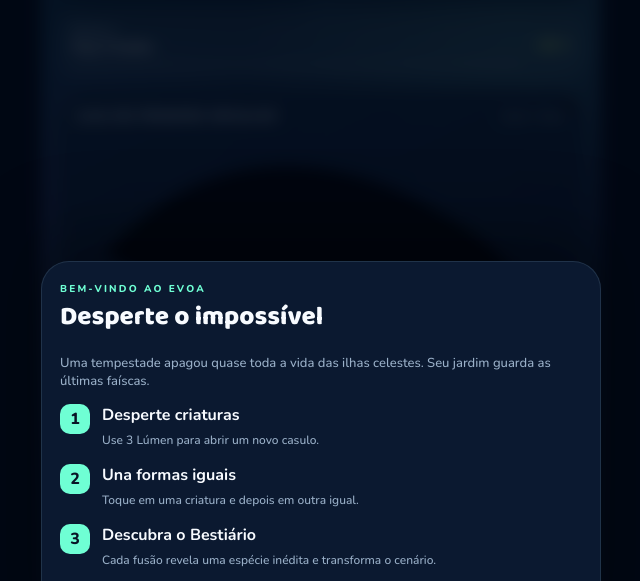
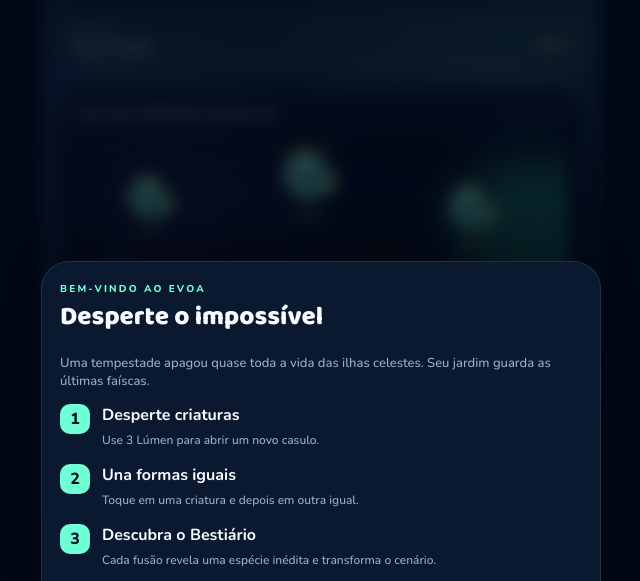
Before and after one commit to Herissonfr/Jogo-merge-2, a plain HTML site: page index.html in a window 1280 px wide. Shown: the part 141-722 px from the top of the page, without its empty margins (319-959 px from the left). Drawn offline with nearby package versions, Linux system fonts and the light colour scheme.

Commit message:
style: criar universo flutuante e rotas cósmicas

```diff
--- a/styles.css
+++ b/styles.css
@@ -92,19 +92,64 @@ h1 span { color: var(--lime); }
 .island-head { display: flex; justify-content: space-between; align-items: center; margin: 0 2px 13px; }
 .island-head div:first-child { color: #dceafa; font-size: 12px; font-weight: 800; letter-spacing: .08em; text-transform: uppercase; }
 .hint { color: var(--muted); font-size: 10px; }
-.board { display: grid; grid-template-columns: repeat(4, 1fr); gap: 8px; }
-.cell {
-  position: relative; aspect-ratio: .86; min-width: 0; padding: 0; border: 1px solid rgba(186, 237, 255, .1);
-  border-radius: 20px; background: rgba(0, 8, 24, .3); cursor: pointer; overflow: hidden;
-  transition: transform .16s ease, border-color .16s ease, background .16s ease;
+.space-map-card { padding: 14px; background: linear-gradient(155deg, rgba(10,25,51,.94), rgba(4,11,29,.92)); }
+.cosmic-map {
+  position: relative; height: clamp(430px, 55dvh, 510px); overflow: hidden; border: 1px solid rgba(172,234,255,.1);
+  border-radius: 24px; isolation: isolate; background:
+    radial-gradient(circle at 47% 47%, rgba(93,255,220,.1) 0 3%, transparent 18%),
+    radial-gradient(ellipse at 20% 15%, rgba(125,95,255,.18), transparent 35%),
+    radial-gradient(ellipse at 85% 73%, rgba(40,195,255,.13), transparent 32%),
+    linear-gradient(160deg, #07162d, #050b20 68%, #090721);
+  box-shadow: inset 0 0 50px rgba(0,0,0,.42);
 }
-.cell::after { content: ''; position: absolute; inset: 9px; border: 1px dashed rgba(187,238,255,.07); border-radius: 14px; }
-.cell:active { transform: scale(.96); }
-.cell.selected { border-color: var(--mint); background: rgba(111,255,212,.1); box-shadow: 0 0 0 2px rgba(111,255,212,.11), 0 0 25px rgba(111,255,212,.12); }
-.cell.merge-target { animation: targetPulse .7s ease infinite alternate; }
-@keyframes targetPulse { to { border-color: var(--lime); transform: translateY(-3px); } }
-.cell.just-born .creature { animation: birth .5s cubic-bezier(.15,.9,.3,1.4); }
+.cosmic-map::before, .cosmic-map::after {
+  content: ''; position: absolute; inset: 0; z-index: -1; pointer-events: none;
+  background-image: radial-gradient(circle, rgba(236,255,252,.8) 0 1px, transparent 1.5px);
+  background-size: 31px 37px; opacity: .34;
+}
+.cosmic-map::after { background-size: 67px 59px; background-position: 13px 19px; opacity: .22; animation: starDrift 18s linear infinite; }
+@keyframes starDrift { to { transform: translateY(59px); } }
+.nebula { position: absolute; z-index: -1; border-radius: 50%; filter: blur(18px); opacity: .35; animation: nebulaBreathe 8s ease-in-out infinite alternate; }
+.nebula-one { width: 180px; height: 110px; left: -48px; top: 43%; background: #6551ff; transform: rotate(25deg); }
+.nebula-two { width: 170px; height: 130px; right: -65px; top: 7%; background: #2ed5b2; animation-delay: -4s; }
+@keyframes nebulaBreathe { to { opacity: .55; transform: scale(1.15) rotate(12deg); } }
+.moon { position: absolute; z-index: 0; border-radius: 50%; pointer-events: none; box-shadow: inset -8px -9px 13px rgba(0,0,0,.28), 0 0 22px rgba(150,234,255,.09); }
+.moon::after { content: ''; position: absolute; width: 20%; height: 20%; left: 24%; top: 23%; border-radius: 50%; background: rgba(2,12,31,.24); box-shadow: 16px 14px 0 -2px rgba(2,12,31,.18); }
+.moon-one { width: 42px; height: 42px; left: 5%; top: 27%; background: #60779b; opacity: .45; }
+.moon-two { width: 26px; height: 26px; right: 10%; top: 62%; background: #a576b6; opacity: .38; }
+.orbit-routes { position: absolute; inset: 0; z-index: 0; width: 100%; height: 100%; overflow: visible; pointer-events: none; }
+.orbit-routes path, .orbit-routes circle { fill: none; stroke: rgba(111,255,212,.18); stroke-width: .42; stroke-dasharray: 1.5 2.3; vector-effect: non-scaling-stroke; }
+.orbit-routes .orbit-secondary { stroke: rgba(154,132,255,.17); stroke-dasharray: .8 3; }
+.orbit-routes circle { stroke: rgba(218,255,126,.09); stroke-dasharray: 1 4; }
+.map-core { position: absolute; z-index: 1; left: 47%; top: 47%; width: 54px; height: 54px; display: grid; place-items: center; border: 1px solid rgba(111,255,212,.16); border-radius: 50%; background: radial-gradient(circle, rgba(111,255,212,.16), rgba(7,18,40,.72) 60%); transform: translate(-50%,-50%); pointer-events: none; }
+.map-core::before, .map-core::after { content: ''; position: absolute; inset: -7px; border: 1px solid rgba(111,255,212,.11); border-radius: 50%; animation: coreSpin 8s linear infinite; }
+.map-core::after { inset: -15px; border-style: dashed; animation-direction: reverse; animation-duration: 13s; }
+.map-core i { width: 10px; height: 10px; border-radius: 50%; background: var(--mint); box-shadow: 0 0 18px var(--mint); }
+.map-core span { position: absolute; top: 60px; color: rgba(186,255,239,.45); font-size: 7px; font-weight: 900; letter-spacing: .24em; }
+@keyframes coreSpin { to { transform: rotate(360deg); } }
+.orbit-slot {
+  position: absolute; z-index: 3; left: var(--x); top: var(--y); width: 76px; height: 88px; padding: 0; border: 0;
+  border-radius: 50%; color: inherit; background: transparent; cursor: pointer; transform: translate(-50%,-50%) scale(var(--scale));
+  transition: filter .18s ease; overflow: visible;
+}
+.orbit-slot::before { content: ''; position: absolute; inset: 12px 8px 6px; border: 1px solid transparent; border-radius: 50%; transition: border-color .2s, box-shadow .2s, background .2s; }
+.orbit-slot:active { filter: brightness(1.25); }
+.orbit-slot.selected::before { border-color: var(--mint); background: rgba(111,255,212,.08); box-shadow: 0 0 0 4px rgba(111,255,212,.05), 0 0 28px rgba(111,255,212,.28); }
+.orbit-slot.merge-target::before { border-color: rgba(223,255,115,.7); box-shadow: 0 0 25px rgba(223,255,115,.25); animation: targetPulse .65s ease infinite alternate; }
+@keyframes targetPulse { to { opacity: .35; transform: scale(1.12); } }
+.orbit-slot .creature { animation: beingFloat 5s ease-in-out infinite; animation-delay: var(--delay); }
+.orbit-slot:nth-of-type(odd) .creature { animation-duration: 6.2s; }
+@keyframes beingFloat { 0%,100% { transform: translateY(-3px) rotate(-1.5deg); } 50% { transform: translateY(5px) rotate(1.8deg); } }
+.orbit-slot.just-born .creature { animation: birth .5s cubic-bezier(.15,.9,.3,1.4); }
 @keyframes birth { from { opacity: 0; transform: scale(.2) rotate(-15deg); } }
+.empty-rift { position: absolute; left: 50%; top: 50%; width: 29px; height: 29px; border: 1px dashed rgba(173,234,255,.24); border-radius: 50%; transform: translate(-50%,-50%); animation: riftFloat 5s ease-in-out infinite; animation-delay: var(--delay); }
+.empty-rift::before, .empty-rift::after { content: ''; position: absolute; border-radius: 50%; }
+.empty-rift::before { inset: 6px; border: 1px solid rgba(134,107,255,.28); }
+.empty-rift::after { inset: 11px; background: rgba(111,255,212,.45); box-shadow: 0 0 9px rgba(111,255,212,.6); }
+.empty-rift i { position: absolute; inset: -5px; border-top: 1px solid rgba(111,255,212,.35); border-radius: 50%; animation: coreSpin 4s linear infinite; }
+@keyframes riftFloat { 50% { transform: translate(-50%,calc(-50% + 5px)) scale(.9); opacity: .58; } }
+.map-caption { position: absolute; z-index: 2; left: 50%; bottom: 8px; padding: 5px 9px; border: 1px solid rgba(185,238,255,.09); border-radius: 12px; color: rgba(184,211,229,.5); background: rgba(2,9,25,.54); font-size: 8px; font-weight: 800; letter-spacing: .08em; text-transform: uppercase; transform: translateX(-50%); white-space: nowrap; }
+.live-dot { display: inline-block; width: 5px; height: 5px; margin-right: 5px; border-radius: 50%; background: var(--mint); box-shadow: 0 0 8px var(--mint); }
 
 .creature { position: absolute; inset: 0; display: flex; flex-direction: column; align-items: center; justify-content: center; z-index: 2; }
 .being { position: relative; width: 61px; height: 61px; filter: drop-shadow(0 9px 10px rgba(0,0,0,.25)); }
@@ -168,10 +213,10 @@ h1 span { color: var(--lime); }
 
 @media (max-width: 370px) {
   .world { padding-left: 11px; padding-right: 11px; }
-  .island { padding: 12px; }
-  .board { gap: 6px; }
-  .cell { border-radius: 17px; }
-  .being { transform: scale(.87); }
+  .island { padding: 11px; }
+  .cosmic-map { height: 420px; }
+  .orbit-slot { width: 70px; height: 82px; }
+  .orbit-slot .being { transform: scale(.9); }
 }
 @media (min-width: 700px) {
   body { background: #030916; }
```
